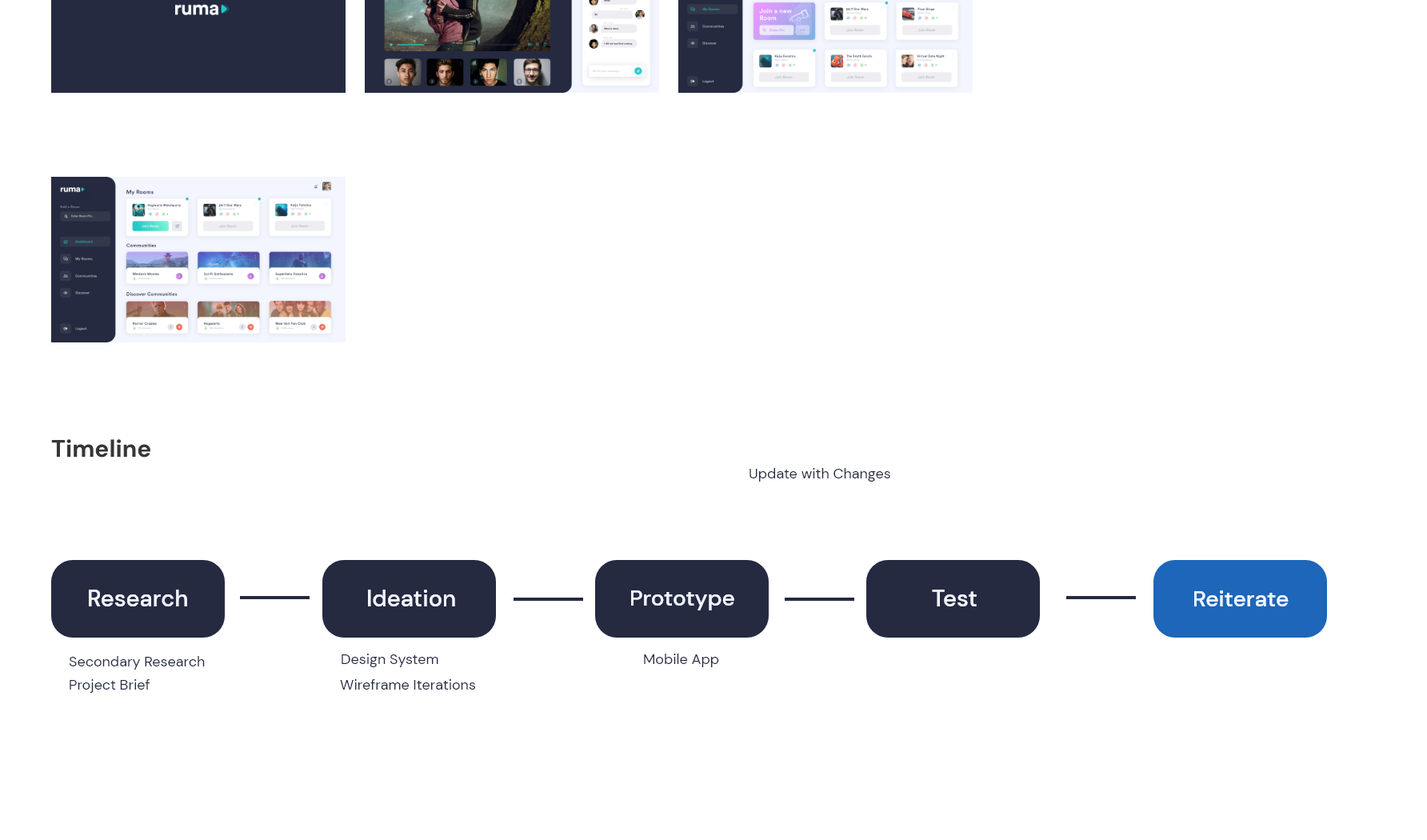
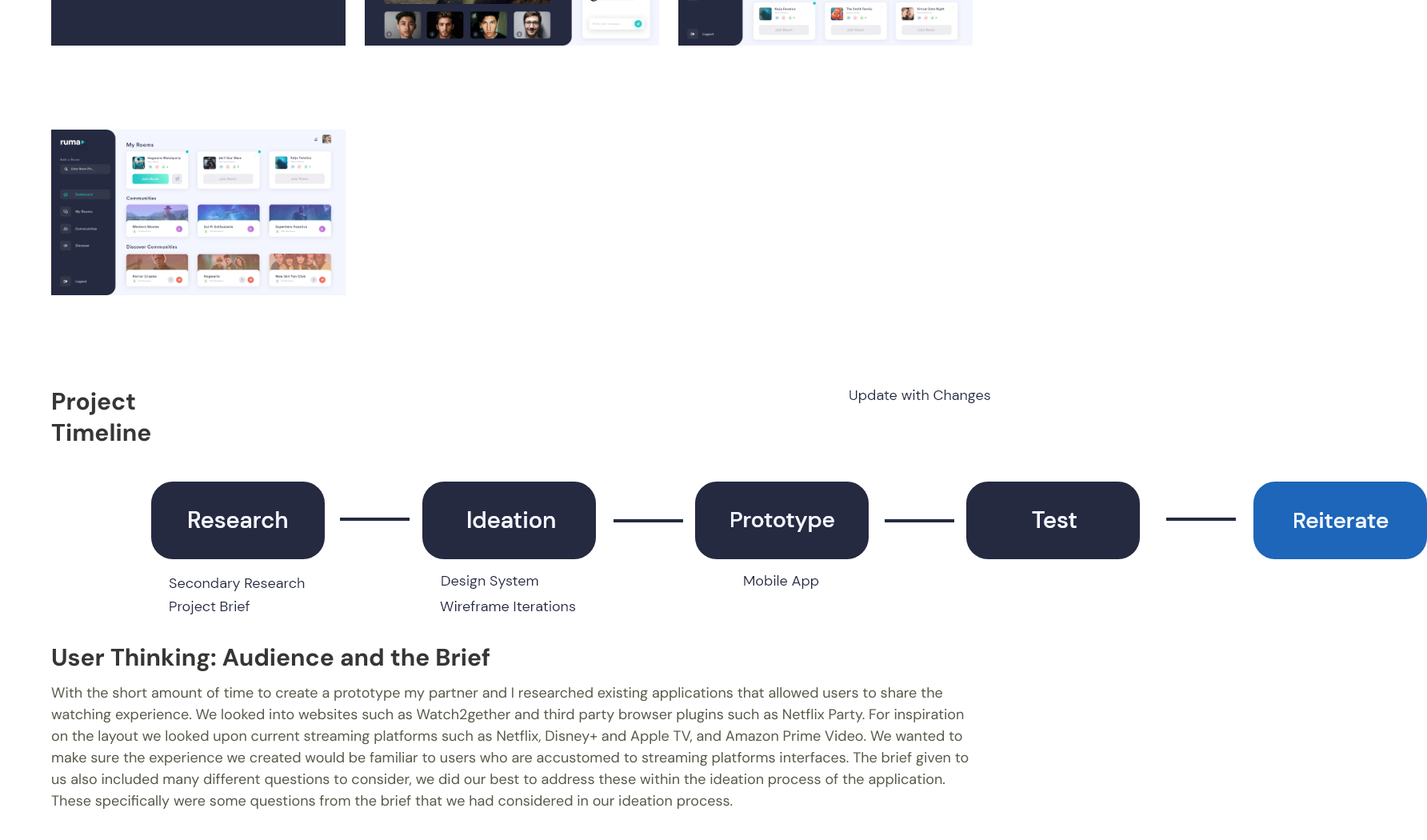
Before and after one commit to dermansultan/Portfolio2020, a React (Create React App) app: page /Ruma in a window 1280 px wide. Shown: the part 1418-2468 px from the top of the page at 80% size, 1784 px wide, since content can reach past the window. Built offline with nearby package versions, Linux system fonts and the light colour scheme.

Commit message:
ruma changes

```diff
--- a/src/Components/RumaCaseStudy.jsx
+++ b/src/Components/RumaCaseStudy.jsx
@@ -30,14 +30,20 @@ const Ruma = () => {
         <div className='projectSectionWrapper' style={{paddingTop:"12px"}}>
           <ProjectHeader text='Solution'></ProjectHeader>
           <ProjectParagraph text='A web app that encourages users to  explore other content based on their interests, and watch content amongst their loved ones. '></ProjectParagraph>
+          <ProjectTiles csTitle='Ruma'></ProjectTiles>
+        </div>
+        <div className='projectSectionWrapper' style={{paddingTop:"12px", display:"flex"}}>
+        <ProjectHeader text='Project Timeline'></ProjectHeader>
+        <img classname='projectTimeline Ruma'alt='rumaTimeline' src={timelineRuma}></img>
         </div>
         <div className='projectSectionWrapper' style={{paddingTop:"12px"}}>
-        <ProjectHeader text='Solution'></ProjectHeader>
-        <ProjectTiles csTitle='Ruma'></ProjectTiles>
-        </div>
-        <div className='projectSectionWrapper' style={{paddingTop:"12px"}}>
-        <ProjectHeader text='Timeline'></ProjectHeader>
-        <img classname='projectTimeline Ruma'alt='rumaTimeline' src={timelineRuma}></img>
+          <ProjectHeader text='User Thinking: Audience and the Brief'></ProjectHeader>
+          <ProjectParagraph text='With the short amount of time to create a prototype my partner and I researched existing applications that allowed users to share the watching experience. We looked into websites such as Watch2gether and third party browser plugins such as Netflix Party.
+
+For inspiration on the layout we looked upon current streaming platforms such as Netflix, Disney+ and Apple TV, and Amazon Prime Video. We wanted to make sure the experience we created would be familiar to users who are accustomed to streaming platforms interfaces.
+
+The brief given to us also included many different questions to consider, we did our best to address these within the ideation process of the application. These specifically were some questions from the brief that we had considered in our ideation process.
+'></ProjectParagraph>
         </div>
         <div className='deadspace' style={{height:'900px'}}></div>
       </div>
--- a/src/index.css
+++ b/src/index.css
@@ -485,6 +485,7 @@ footer {
 }
 
 .projectTilesWrapper {
+  padding-top: 12px;
   display: grid;
   grid-template-columns: repeat(auto-fit, minmax(18rem, 1fr));
   justify-items: center;
```
